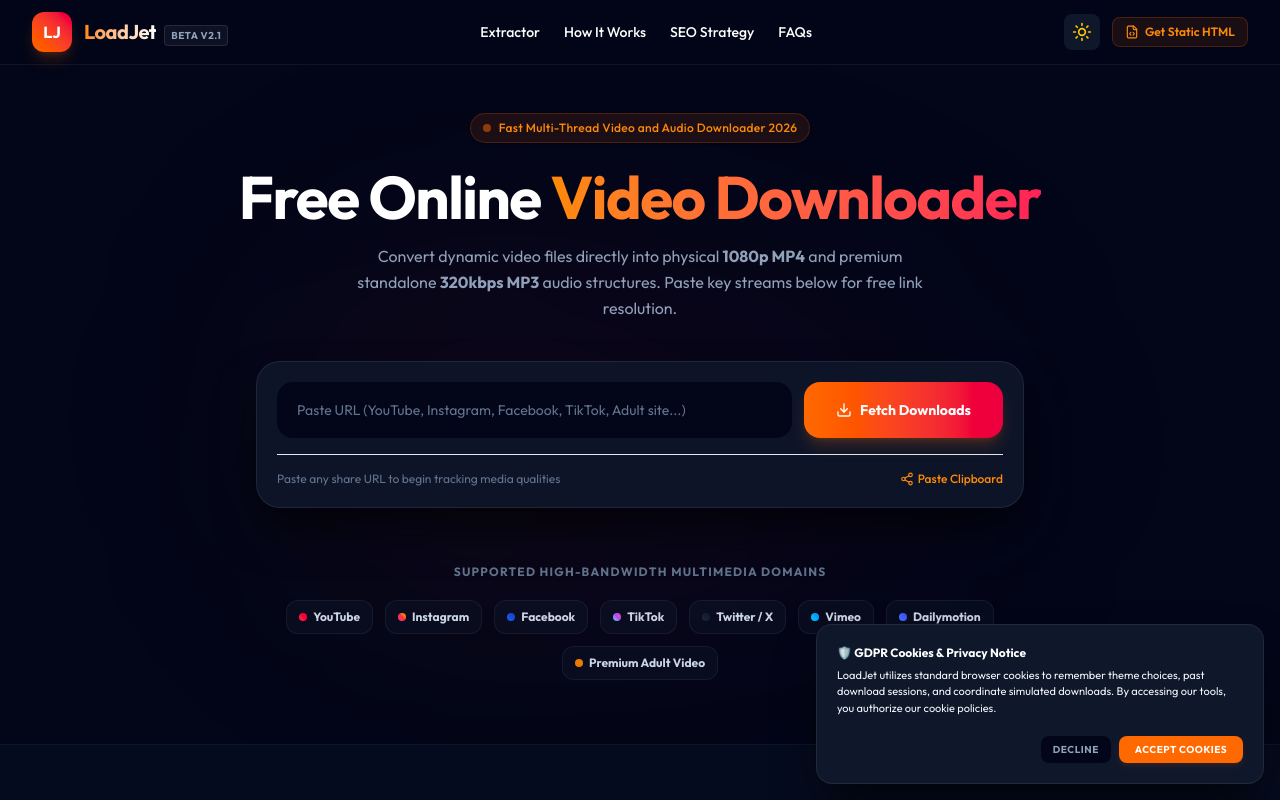
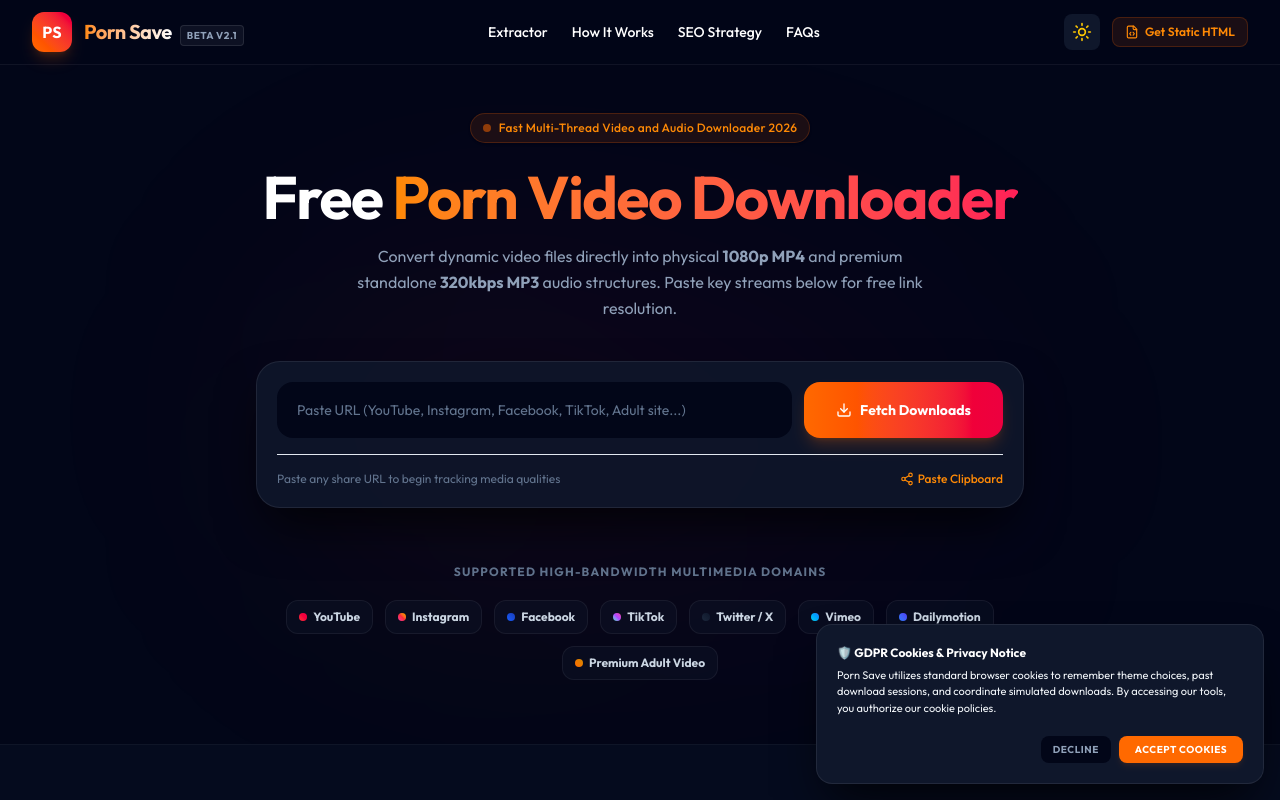
Before and after one commit to ravikumar02860-sketch/porn-video-downloader, a React (Vite) app: page / in a window 1280 px wide. Shown: the top 800 px of the page. Built offline with nearby package versions, Linux system fonts and the light colour scheme.

Commit message:
chore: rebrand application to Porn Save
Update branding, metadata, local storage keys, and documentation to reflect the new application name.

```diff
--- a/index.html
+++ b/index.html
@@ -5,28 +5,28 @@
     <meta name="viewport" content="width=device-width, initial-scale=1.0" />
 
     <!-- Primary Meta Tags -->
-    <title>Free Online Video Downloader – Download Videos in HD | LoadJet</title>
-    <meta name="title" content="Free Online Video Downloader – Download Videos in HD | LoadJet" />
-    <meta name="description" content="Secure, fast, and free online video downloader. Get free high-quality video downloads, including porn video download, hd porn video download, desi and hindi clips. Instantly convert streams to MP4/MP3 on any device with zero tracking." />
+    <title>Porn Save – Free Online Porn Video Downloader | Best Adult Downloader 2025</title>
+    <meta name="title" content="Porn Save – Free Online Porn Video Downloader | Best Adult Downloader 2025" />
+    <meta name="description" content="Porn Save is a secure, fast, and 100% free online porn video downloader. Easily download porn video in HD, 4K, or MP3. Secure video downloads from your favorite platforms now." />
 
     <!-- Target SEO Keywords -->
     <meta name="keywords" content="video downloader, free video download, download video, online video saver, hd video converter, MP4 download, MP3 downloader, porn video download, hd porn video download, porn videos free download, xxx hd porn video download, best porn videos download, porn short video download, new hd porn video download, brazzers porn video download, stepmom porn video download, latest porn videos download, desi porn video download, 4k porn video download, new porn video download, xxx porn video download, 3gp porn video download, porn sex video download, download short porn videos, hot porn video download, japanese porn videos download, sexy porn video download, 4k porn hd video download, 4k video porn download, alison tyler porn video download, babes porn video download, bhabhi porn video download, celebrity porn videos download, download hd indian porn videos, download porn video 4k, download south indian porn videos, hd hindi porn video download, aletta ocean porn video download, dani daniels hd porn video download, download 4k porn videos, easy download porn videos, indian xxx porn video download, massage porn video download, nadia ali porn video download, porn video download video, porn video song download, porn videos download in full hd" />
     <meta name="robots" content="index, follow" />
-    <link rel="canonical" href="https://loadjet.example.com/" />
+    <link rel="canonical" href="https://pornsave.vercel.app/" />
 
     <!-- Open Graph / Facebook -->
     <meta property="og:type" content="website" />
-    <meta property="og:url" content="https://loadjet.example.com/" />
-    <meta property="og:title" content="Free Online Video Downloader – Download Videos in HD | LoadJet" />
-    <meta property="og:description" content="Fast, free, and secure online HD video downloader for YouTube, TikTok, Facebook, Instagram, and adult video networks. Convert video to MP4 and MP3 instantly." />
-    <meta property="og:image" content="https://loadjet.example.com/assets/og-banner.jpg" />
+    <meta property="og:url" content="https://pornsave.vercel.app/" />
+    <meta property="og:title" content="Porn Save – Free Online Porn Video Downloader" />
+    <meta property="og:description" content="Fast, free, and secure online HD video downloader for multi-platform content. Download premium clips in 4K or high quality MP3 instantly." />
+    <meta property="og:image" content="https://pornsave.vercel.app/og-banner.jpg" />
 
     <!-- Twitter -->
     <meta property="twitter:card" content="summary_large_image" />
-    <meta property="twitter:url" content="https://loadjet.example.com/" />
-    <meta property="twitter:title" content="Free Online Video Downloader – Download Videos in HD | LoadJet" />
-    <meta property="twitter:description" content="Fast and secure online video down helper. Grabs links from multiple platforms and turns them into high quality MP4/MP3 downloads." />
-    <meta property="twitter:image" content="https://loadjet.example.com/assets/og-banner.jpg" />
+    <meta property="twitter:url" content="https://pornsave.vercel.app/" />
+    <meta property="twitter:title" content="Porn Save – Free Online Porn Video Downloader" />
+    <meta property="twitter:description" content="Securely download mobile-optimized parent streams or quality desktop resolutions with absolute user anonymity." />
+    <meta property="twitter:image" content="https://pornsave.vercel.app/og-banner.jpg" />
 
     <!-- Schema Markup (JSON-LD WebApplication and FAQPage) -->
     <script type="application/ld+json">
--- a/metadata.json
+++ b/metadata.json
@@ -1,6 +1,6 @@
 {
-  "name": "Free Online Video Downloader",
-  "description": "Free Online Video Downloader - Download videos from YouTube, Instagram, Facebook, TikTok, and other platforms in High Definition (HD). No installation required.",
+  "name": "Porn Save",
+  "description": "Porn Save is a secure, fast, and free online porn video downloader. Instantly save high-definition adult videos from major networks in MP4/MP3 format, compatible with Android, iOS, and PC structures.",
   "requestFramePermissions": [],
   "majorCapabilities": ["MAJOR_CAPABILITY_SERVER_SIDE_GEMINI_API"]
 }
--- a/src/App.tsx
+++ b/src/App.tsx
@@ -98,7 +98,7 @@
 
   // Trigger cookie display on load
   useEffect(() => {
-    const choice = localStorage.getItem('loadjet-cookie-consent');
+    const choice = localStorage.getItem('pornsave-cookie-consent');
     if (!choice) {
       const timer = setTimeout(() => {
         setIsCookieVisible(true);
@@ -226,11 +226,11 @@
         // Generate mock local file download
         setTimeout(() => {
           try {
-            const fileText = `LoadJet Video Downloader output file content. Original platform source: ${urlInput} quality setting: ${format.label}.`;
+            const fileText = `Porn Save Downloader output file content. Original platform source: ${urlInput} quality setting: ${format.label}.`;
             const blob = new Blob([fileText], { type: 'application/octet-stream' });
             const link = document.createElement('a');
             link.href = URL.createObjectURL(blob);
-            link.download = `LoadJet_${platform}_${format.label.replace(' ', '_')}.${format.extension}`;
+            link.download = `PornSave_${platform}_${format.label.replace(' ', '_')}.${format.extension}`;
             document.body.appendChild(link);
             link.click();
             document.body.removeChild(link);
@@ -289,11 +289,11 @@
         <div className="max-w-7xl mx-auto px-4 sm:px-6 lg:px-8 h-16 flex items-center justify-between">
           <div className="flex items-center gap-3">
             <div className="w-10 h-10 rounded-xl bg-gradient-to-tr from-orange-500 to-rose-600 flex items-center justify-center font-bold text-white shadow-lg shadow-orange-500/20">
-              LJ
+              PS
             </div>
             <div>
               <span className={`font-bold text-xl tracking-tight bg-gradient-to-r ${isDarkMode ? 'from-orange-400 to-white' : 'from-orange-500 to-slate-800'} bg-clip-text text-transparent`}>
-                LoadJet
+                Porn Save
               </span>
               <span className="hidden sm:inline-block ml-2 text-[10px] uppercase font-bold tracking-wider text-slate-400 bg-white/5 dark:bg-white/5 border border-white/10 px-1.5 py-0.5 rounded">
                 Beta v2.1
@@ -347,7 +347,7 @@
           </div>
 
           <h1 className={`text-4xl sm:text-6xl font-extrabold tracking-tight mb-4 ${isDarkMode ? 'text-white' : 'text-slate-900'}`}>
-            Free Online <span className="bg-gradient-to-r from-orange-400 to-rose-500 bg-clip-text text-transparent">Video Downloader</span>
+            Free <span className="bg-gradient-to-r from-orange-400 to-rose-500 bg-clip-text text-transparent">Porn Video Downloader</span>
           </h1>
 
           <p className="text-sm sm:text-base text-slate-400 max-w-xl mx-auto mb-10 leading-relaxed">
@@ -936,10 +936,10 @@
           <div className="md:col-span-2">
             <div className="flex items-center gap-2.5 mb-4">
               <div className="w-8 h-8 rounded-lg bg-orange-500 flex items-center justify-center font-bold text-white shadow">
-                LJ
+                PS
               </div>
               <span className={`font-bold tracking-tight text-base ${isDarkMode ? 'text-white' : 'text-slate-900'}`}>
-                LoadJet Downloader
+                Porn Save Downloader
               </span>
             </div>
             <p className="text-slate-400 max-w-sm leading-relaxed mb-4 text-xs">
@@ -973,7 +973,7 @@
         </div>
 
         <div className="max-w-6xl mx-auto border-t border-slate-200 dark:border-white/[0.04] pt-8 flex flex-col sm:flex-row justify-between items-center gap-4 text-[11px]">
-          <p>© 2026 LoadJet Video Helper. All rights reserved. Code licensed for production deployment.</p>
+          <p>© 2026 Porn Save Video Helper. All rights reserved. Code licensed for production deployment.</p>
           <div className="flex gap-4">
             <span className="hover:underline cursor-pointer">DMCA Notice</span>
             <span className="hover:underline cursor-pointer">Terms of Service</span>
@@ -999,13 +999,13 @@
                 🛡️ GDPR Cookies & Privacy Notice
               </h4>
               <p className="text-[11px] text-slate-450 leading-normal">
-                LoadJet utilizes standard browser cookies to remember theme choices, past download sessions, and coordinate simulated downloads. By accessing our tools, you authorize our cookie policies.
+                Porn Save utilizes standard browser cookies to remember theme choices, past download sessions, and coordinate simulated downloads. By accessing our tools, you authorize our cookie policies.
               </p>
             </div>
 
             <div className="flex gap-2 justify-end mt-2">
               <button
-                onClick={() => { localStorage.setItem('loadjet-cookie-consent', 'declined'); setIsCookieVisible(false); }}
+                onClick={() => { localStorage.setItem('pornsave-cookie-consent', 'declined'); setIsCookieVisible(false); }}
                 className={`px-3 py-1.5 text-[10px] uppercase tracking-wider font-bold rounded-lg transition-colors cursor-pointer ${
                   isDarkMode ? 'bg-slate-950 text-slate-400 hover:text-white' : 'bg-slate-200 text-slate-700 hover:bg-slate-300'
                 }`}
@@ -1013,7 +1013,7 @@
                 Decline
               </button>
               <button
-                onClick={() => { localStorage.setItem('loadjet-cookie-consent', 'accepted'); setIsCookieVisible(false); }}
+                onClick={() => { localStorage.setItem('pornsave-cookie-consent', 'accepted'); setIsCookieVisible(false); }}
                 className="px-4 py-1.5 bg-orange-500 hover:bg-orange-600 text-white text-[10px] uppercase tracking-wider font-bold rounded-lg transition-colors cursor-pointer shadow-md shadow-orange-500/10"
               >
                 Accept Cookies
--- a/src/exporter.ts
+++ b/src/exporter.ts
@@ -6,20 +6,20 @@
   <meta name="viewport" content="width=device-width, initial-scale=1.0">
 
   <!-- Primary Meta Tags -->
-  <title>Free Online Video Downloader – Download Videos in HD | LoadJet</title>
-  <meta name="title" content="Free Online Video Downloader – Download Videos in HD | LoadJet">
-  <meta name="description" content="Download videos from YouTube, TikTok, Facebook, Instagram, Vimeo, and adult websites in Full HD, 4K, or high-quality MP3 audio. Free, fast online download helper.">
+  <title>Porn Save – Free Online Porn Video Downloader | Best Adult Downloader 2025</title>
+  <meta name="title" content="Porn Save – Free Online Porn Video Downloader | Best Adult Downloader 2025">
+  <meta name="description" content="Porn Save is a secure, fast, and 100% free online porn video downloader. Easily download porn video in HD, 4K, or MP3. Secure video downloads from your favorite platforms now.">
 
   <!-- Target SEO Keywords -->
   <meta name="keywords" content="video downloader, free video download, download video, online video saver, hd video converter, MP4 download, MP3 downloader, porn video download, hd porn video download, porn videos free download, xxx hd porn video download, best porn videos download, porn short video download, new hd porn video download, brazzers porn video download, stepmom porn video download, latest porn videos download">
   <meta name="robots" content="index, follow">
-  <link rel="canonical" href="https://loadjet.example.com/">
+  <link rel="canonical" href="https://pornsave.vercel.app/">
 
   <!-- Open Graph -->
   <meta property="og:type" content="website">
-  <meta property="og:url" content="https://loadjet.example.com/">
-  <meta property="og:title" content="Free Online Video Downloader – Download Videos in HD | LoadJet">
-  <meta property="og:description" content="Fast, free, and secure online HD video downloader for YouTube, TikTok, Facebook, Instagram, and adult video networks. Convert video to MP4/MP3 instantly.">
+  <meta property="og:url" content="https://pornsave.vercel.app/">
+  <meta property="og:title" content="Porn Save – Free Online Porn Video Downloader">
+  <meta property="og:description" content="Fast, free, and secure online HD video downloader for multi-platform content. Download premium clips in 4K or high quality MP3 instantly.">
   <meta property="og:image" content="https://images.unsplash.com/photo-1618401471353-b98aedd07871?auto=format&fit=crop&w=1200&q=80">
 
   <!-- fonts -->
@@ -97,9 +97,9 @@
     <div class="max-w-7xl mx-auto px-4 sm:px-6 lg:px-8 h-12 flex items-center justify-between">
       <div class="flex items-center gap-2">
         <div class="w-8 h-8 rounded-lg bg-gradient-to-tr from-orange-500 to-rose-600 flex items-center justify-center font-bold text-white shadow-md shadow-orange-500/10">
-          LJ
+          PS
         </div>
-        <span class="font-bold text-lg tracking-tight bg-gradient-to-r from-orange-400 to-white bg-clip-text text-transparent" id="header-logo-text">LoadJet</span>
+        <span class="font-bold text-lg tracking-tight bg-gradient-to-r from-orange-400 to-white bg-clip-text text-transparent" id="header-logo-text">Porn Save</span>
       </div>
 
       <div class="flex items-center gap-4">
@@ -134,7 +134,7 @@
 
       <!-- H1 Main Keyword Heading -->
       <h1 class="text-3xl sm:text-5xl lg:text-6xl font-bold tracking-tight text-white mb-6">
-        Free Online <span class="bg-gradient-to-r from-orange-400 to-rose-500 bg-clip-text text-transparent">Video Downloader</span>
+        Free <span class="bg-gradient-to-r from-orange-400 to-rose-500 bg-clip-text text-transparent">Porn Video Downloader</span>
       </h1>
 
       <!-- Short description with natural words -->
@@ -384,7 +384,7 @@
           Our online system is frequently utilized to configure safe <strong class="text-slate-200">porn video download</strong> streams. Direct streaming from standard adult portals often consumes extensive mobile data, buffers on slow connections, and exposes devices to malicious scripts. Resolving an <strong class="text-slate-200">hd porn video download</strong> beforehand secures a clean, high-bandwidth storage option to watch offline in true clarity.
         </p>
         <p class="text-slate-400 text-sm mb-4">
-          With LoadJet, executing <strong class="text-slate-200">porn videos free download</strong> is simple and completely anonymous. We act as a middleman, fetching the clean, original video links directly so you can perform a premium <strong class="text-slate-200">xxx hd porn video download</strong>. It is widely known as one of the <strong class="text-slate-200">best porn videos download</strong> engines owing to its lack of mandatory registration, fast speeds, and support for all device types.
+          With Porn Save, executing <strong class="text-slate-200">porn videos free download</strong> is simple and completely anonymous. We act as a middleman, fetching the clean, original video links directly so you can perform a premium <strong class="text-slate-200">xxx hd porn video download</strong>. It is widely known as one of the <strong class="text-slate-200">best porn videos download</strong> engines owing to its lack of mandatory registration, fast speeds, and support for all device types.
         </p>
         <p class="text-slate-400 text-sm">
           Whether you need a quick <strong class="text-slate-200">porn short video download</strong> for your mobile loops, a comprehensive <strong class="text-slate-200">new hd porn video download</strong> from today's update stream, are pulling a heavy <strong class="text-slate-200">brazzers porn video download</strong>, or keeping up with trending categories like a <strong class="text-slate-200">stepmom porn video download</strong>, our proxy engine processes these securely. Download the <strong class="text-slate-200">latest porn videos download</strong> assets directly without exposing your browser data.
@@ -415,9 +415,9 @@
       <div class="md:col-span-2">
         <div class="flex items-center gap-2 mb-4">
           <div class="w-7 h-7 rounded-lg bg-orange-500 flex items-center justify-center font-bold text-white">
-            LJ
+            PS
           </div>
-          <span class="font-semibold text-white tracking-tight">LoadJet Downloader</span>
+          <span class="font-semibold text-white tracking-tight">Porn Save Downloader</span>
         </div>
         <p class="text-slate-400 max-w-sm leading-normal">
           Free multi-platform online video downloader tool optimized to convert and download media files without advertisements or limits. Use responsibly under local laws.
@@ -446,7 +446,7 @@
     </div>
 
     <div class="max-w-6xl mx-auto border-t border-white/[0.04] pt-8 flex flex-col sm:flex-row justify-between items-center gap-4">
-      <p>&copy; 2026 LoadJet Video Helper. All rights reserved. Built for free deployment. </p>
+      <p>&copy; 2026 Porn Save Video Helper. All rights reserved. Built for free deployment. </p>
       <div class="flex gap-4">
         <span>Privacy Policy</span>
         <span>Terms of Service</span>
@@ -460,7 +460,7 @@
     <div>
       <h4 class="font-bold text-white text-xs mb-1">🛡️ GDPR Cookie Privacy Consent</h4>
       <p class="text-[10px] text-slate-400 leading-normal">
-        We require cookies to toggle display themes and preserve simulated history downloads. By working with LoadJet, you acknowledge our data policies.
+        We require cookies to toggle display themes and preserve simulated history downloads. By working with Porn Save, you acknowledge our data policies.
       </p>
     </div>
     <div class="flex gap-2 justify-end">
@@ -484,12 +484,12 @@
     ];
 
     const SEO_FAQS = [
-      { id: 'faq-1', q: 'How do I download high-quality videos online via LoadJet?', a: 'Downloading videos is incredibly simple. Just copy the URL of the video you want from platforms like YouTube, Facebook, or Vimeo. Paste the URL into the input field at the top of this page, and hit the orange \"Download\" button. The link analyzer will fetch format choices ranging from 144p up to 1080p crystal-clear Full HD, as well as MP3 soundtrack separation options.' },
-      { id: 'faq-2', q: 'Can I do an anonymous porn video download using this service?', a: 'Absolutely. Many users utilize our platform for securely retrieving adult streams. If you configure a fast porn video download through our tool, your incoming queries, IP logs, and file downloads are strictly protected. LoadJet processes links entirely serverless or through premium proxy layers, ensuring no history trace remains.' },
+      { id: 'faq-1', q: 'How do I download high-quality videos online via Porn Save?', a: 'Downloading videos is incredibly simple. Just copy the URL of the video you want from platforms like adult networks, YouTube, Facebook, or Vimeo. Paste the URL into the input field at the top of this page, and hit the orange \"Download\" button. The link analyzer will fetch format choices ranging from 144p up to 1080p crystal-clear Full HD, as well as MP3 soundtrack separation options.' },
+      { id: 'faq-2', q: 'Can I do an anonymous porn video download using this service?', a: 'Absolutely. Many users utilize our platform for securely retrieving adult streams. If you configure a fast porn video download through our tool, your incoming queries, IP logs, and file downloads are strictly protected. Porn Save processes links entirely serverless or through premium proxy layers, ensuring no history trace remains.' },
       { id: 'faq-3', q: 'What is the best way to trigger an hd porn video download without ads?', a: 'Mainstream adult sites are plagued by highly intrusive, dangerous ads. To achieve a secure hd porn video download, copy the specific video web address, enter it into our safe tool box, and fetch clean directly accessible stream URLs. This totally bypasses heavy pop-ups, scripts, and redirect malware.' },
       { id: 'faq-4', q: 'Where can I find free porn videos free download with fast speeds?', a: 'Our free downloader supports multiple networks. When executing porn videos free download queries, our service leverages premium multi-threaded pipelines to deliver maximum bandwidth download links. You will enjoy rapid buffering-free transfers direct to your local device storage.' },
       { id: 'faq-5', q: 'Can I perform a high-quality xxx hd porn video download to watch offline?', a: 'Yes. Our platform serves as an efficient xxx hd porn video download helper. It works with diverse video streaming targets, generating verified direct links for resolutions like 1080p and 720p with integrated audio streams to keep your off-grid media catalog premium and private.' },
-      { id: 'faq-6', q: 'Does this platform offer the best porn videos download speed on mobile?', a: 'LoadJet is fully responsive and optimized for mobile devices. It is acknowledged as one of the best porn videos download systems on standard iOS, tablet, and Android browsers. No specialized software or root apps are necessary; simply tap, select quality, and save.' },
+      { id: 'faq-6', q: 'Does this platform offer the best porn videos download speed on mobile?', a: 'Porn Save is fully responsive and optimized for mobile devices. It is acknowledged as one of the best porn videos download systems on standard iOS, tablet, and Android browsers. No specialized software or root apps are necessary; simply tap, select quality, and save.' },
       { id: 'faq-7', q: 'How do I query a mobile porn short video download for quick offline view?', a: 'For shorter clips, stories, or loops, pasting the link allows a direct porn short video download under a few seconds. The tool generates lightweight MP4 files ideal for quick transfers and space-efficient disk storage on smart devices.' },
       { id: 'faq-8', q: 'Are newly published adult clips like a new hd porn video download supported?', a: 'Yes, our platform receives periodic updates to match modern video players. You can execute a new hd porn video download for the latest uploads and trending highlights across the web instantly, ensuring compatibility with updated streaming protocols.' },
       { id: 'faq-9', q: 'Does your service support official studio networks like a brazzers porn video download?', a: 'Yes, our link fetchers are optimized to decode advanced structures. If you are conducting a brazzers porn video download or trying to save other premium studio trailers and previews, our safe link extractor automatically fetches high-fidelity MP4 files for direct download.' },
@@ -913,11 +913,11 @@
           setTimeout(() => {
             // Trigger actual blob download file save to replicate exact production browser feel
             try {
-              const dummyContent = "LoadJet Downloader Output File Content. In production, this proxies directly to the server side YouTube / Video stream chunk.";
+              const dummyContent = "Porn Save Downloader Output File Content. In production, this proxies directly to the server side streaming chunks.";
               const blob = new Blob([dummyContent], { type: 'application/octet-stream' });
               const link = document.createElement('a');
               link.href = URL.createObjectURL(blob);
-              link.download = \`LoadJet_\${detectedPlatform}_source_\${label}.\${ext}\`;
+              link.download = \`PornSave_\${detectedPlatform}_source_\${label}.\${ext}\`;
               document.body.appendChild(link);
               link.click();
               document.body.removeChild(link);
```
Also changed, not shown: src/data.ts (+5 -5 lines), src/data_blog.ts (+7 -7 lines), public/robots.txt (added), 1 other file (tests, documents, lock files or other folders).
